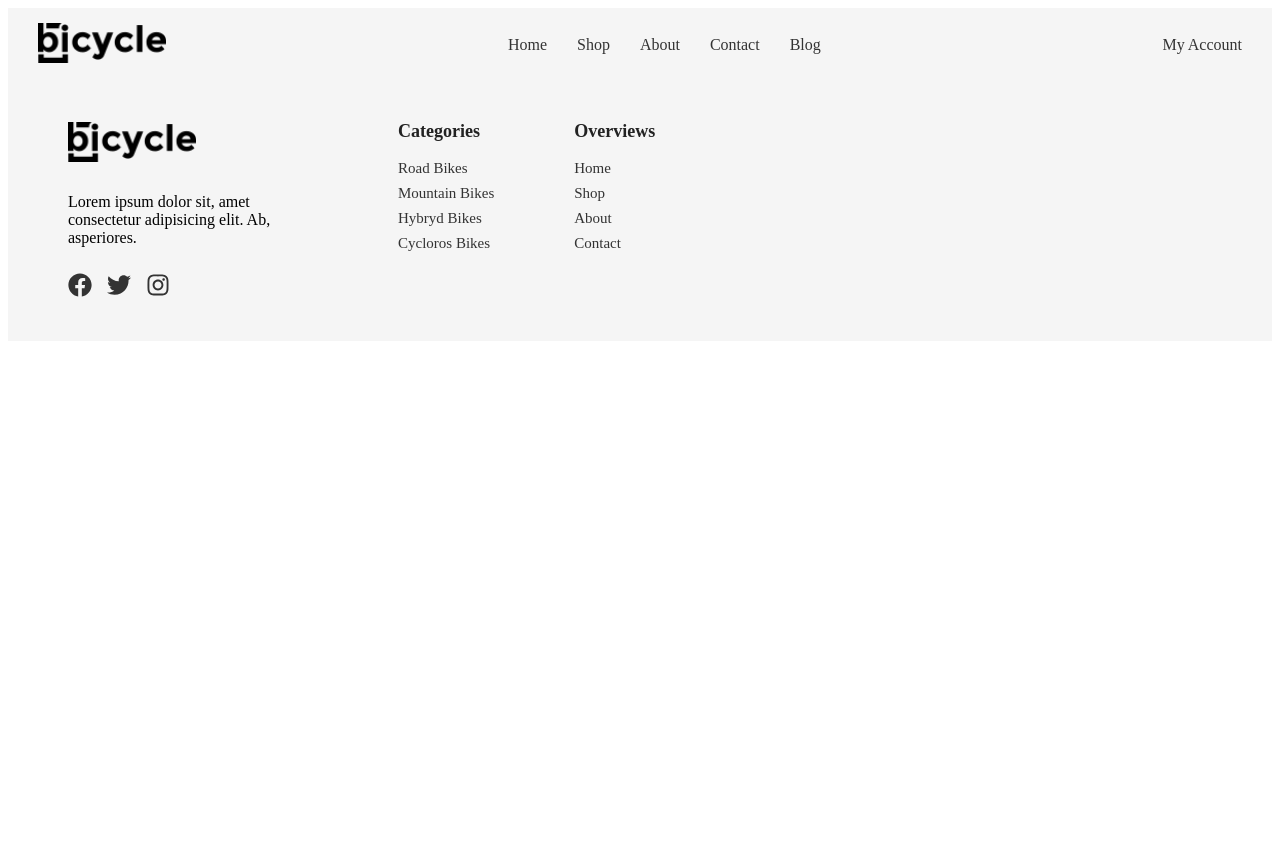
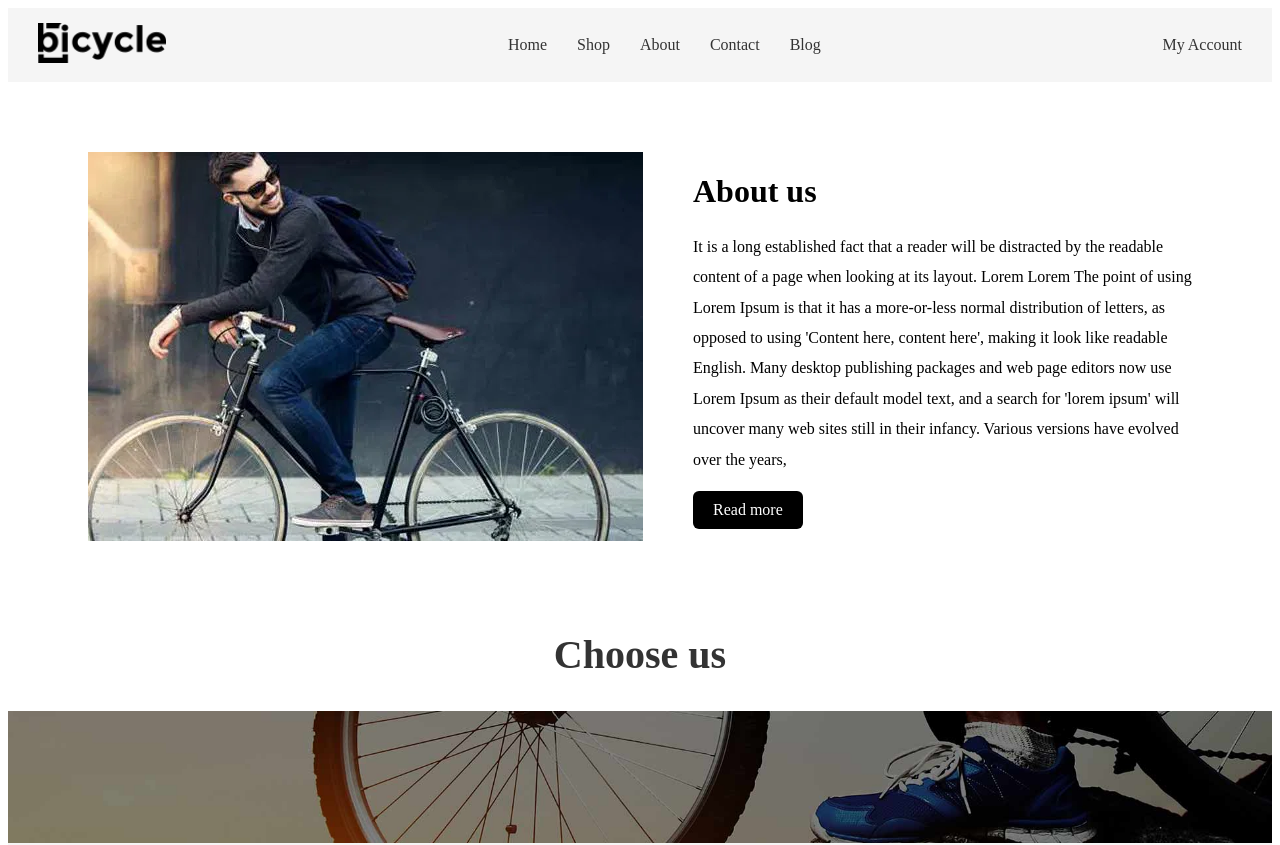
Before and after one commit to kubrama/react_miniApp, a React (Vite) app in the folder app/: page /about in a window 1280 px wide. Shown: the top 845 px of the page. Before the commit the page ends 800 px from the top, so only its background shows below. Built offline with nearby package versions, Linux system fonts and the light colour scheme.

Commit message:
added about page

```diff
--- a/app/src/App.tsx
+++ b/app/src/App.tsx
@@ -10,6 +10,7 @@ import product3 from './assets/images/product3.jpg'
 import Blog from './pages/Blog';
 import { ToastContainer } from "react-toastify";
 import "react-toastify/dist/ReactToastify.css";
+import About from './pages/About';
 
 
 function App() {
@@ -47,6 +48,8 @@ function App() {
             />
             <Route path="/shop" element={<Shop />} />
             <Route path="/blog" element={<Blog/>} />
+            <Route path="/about" element={<About/>} />
+
 
           </Routes>
           <Footer />
--- /dev/null
+++ b/app/src/assets/css/About.styled.ts
@@ -0,0 +1,49 @@
+import styled from "styled-components"
+
+export const Container = styled.div`
+  padding: 20px 80px;
+`;
+
+export const Content = styled.div`
+  display:flex;
+  gap:50px;
+  margin-top:50px
+`;
+
+export const Image=styled.img`
+width:70%;
+`;
+
+export const Text= styled.div`
+width:80%;
+`;
+export const Desc= styled.p`
+line-height:1.9;
+`;
+
+export const Button = styled.a`
+  display: inline-block;
+  padding: 10px 20px;
+  background: black;
+  color: white;
+  border-radius: 6px;
+  text-decoration: none;
+  cursor: pointer;
+  transition: all 0.3s;
+
+  &:hover {
+    background: grey;
+  }
+`;
+
+export const Banner=styled.img`
+  max-width: 100%;
+  height: auto;
+  display: block;
+`
+export const Heading =styled.h2`
+text-align:center;
+margin-top:70px;
+font-size:40px;
+color:#333333;
+`
--- a/app/src/pages/About.tsx
+++ b/app/src/pages/About.tsx
@@ -1,11 +1,44 @@
-import React from 'react'
+import image from "../assets/images/about.png"
+import banner from "../assets/images/bg1.png"
 
-const About = () => {
-  return (
-    <div>
+import {
+    Container,
+    Content,
+    Image,
+    Text,
+    Desc,
+    Button,
+    Banner,
+    Heading
+}
+    from "../assets/css/About.styled"
 
-    </div>
-  )
+const About: React.FC = () => {
+    return (<>
+        <Container>
+            <Content>
+                <Image src={image} alt="" />
+                <Text>
+                    <h1>About us</h1>
+                    <Desc>It is a long established fact that a reader
+                        will be distracted by the readable content of
+                        a page when looking at its layout. Lorem Lorem The point
+                        of using Lorem Ipsum is that it has a more-or-less normal
+                        distribution of letters, as opposed to using 'Content here, content here',
+                        making it look like readable English. Many desktop publishing packages and
+                        web page editors now use Lorem Ipsum as their default model text, and a search for
+                        'lorem ipsum' will uncover many web sites still in their infancy.
+                        Various versions have evolved over the years,
+                    </Desc>
+                    <Button>Read more</Button>
+                </Text>
+            </Content>
+        </Container>
+        <Heading>Choose us</Heading>
+        <Banner src={banner} alt="" />
+    </>
+
+    )
 }
 
 export default About
```
Also changed, not shown: app/src/assets/images/about.png (added), app/src/assets/images/bg1.png (added).
